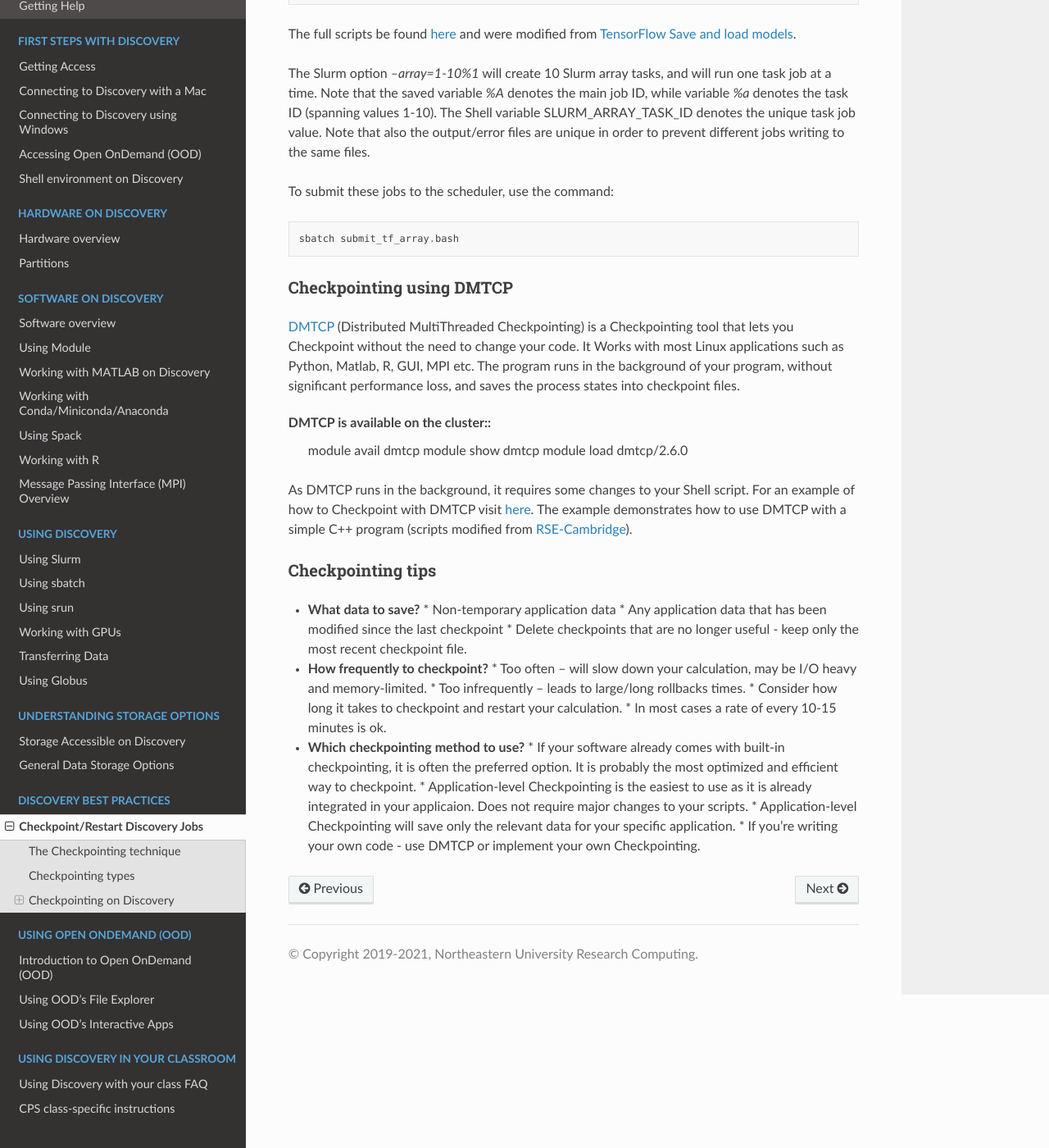
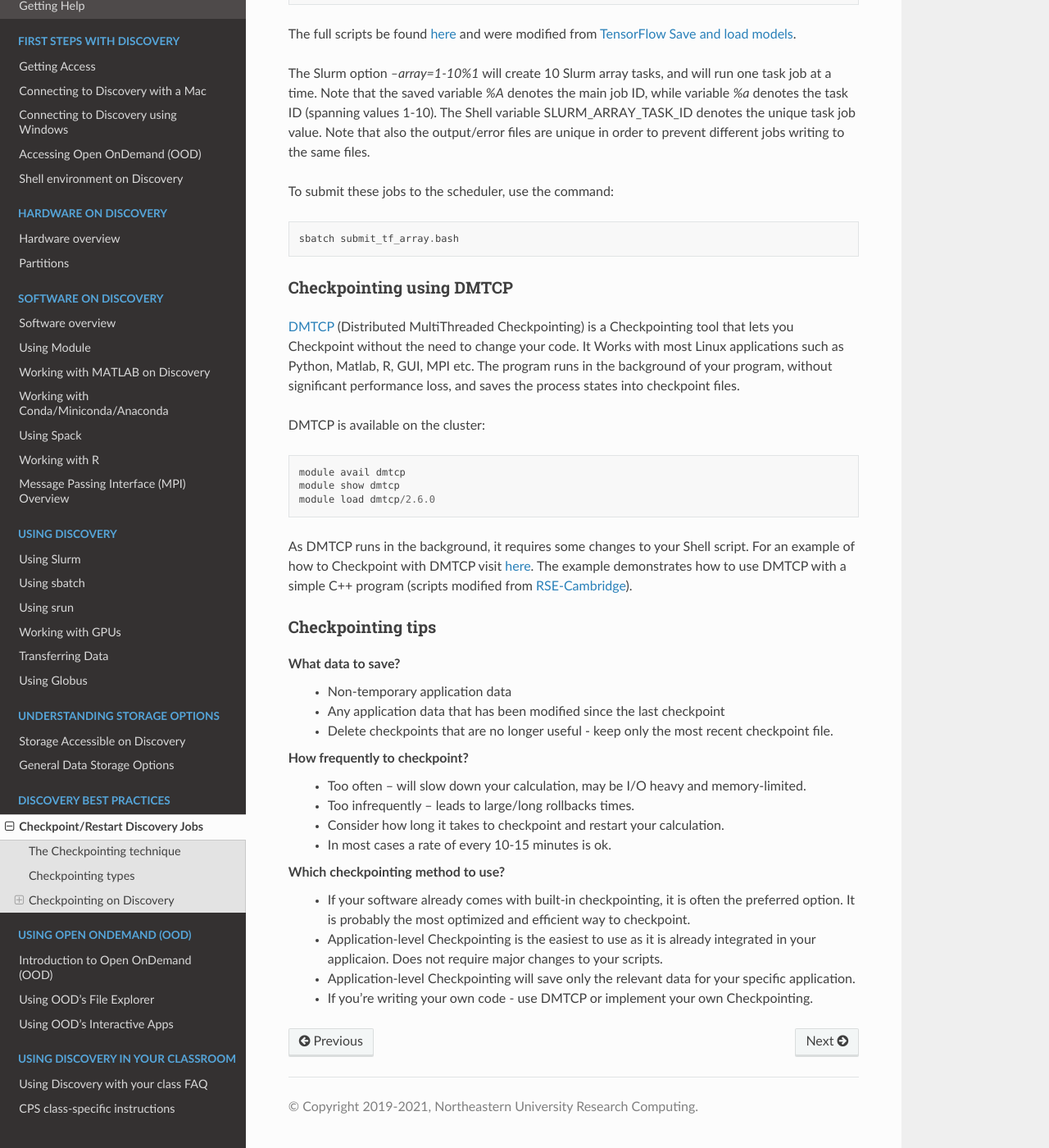
Before and after one commit to northeastern-rc/rc-public-documentation, a Sphinx documentation site: the page built from docs/source/best-practices/checkpointing.rst, in a window 1280 px wide and 1400 px high, scrolled down 3637 px. Shown: the whole window at 82% size. Built offline with Sphinx 7.4.7 and the Read the Docs theme 2.0.0, drawn with Linux system fonts in a browser that asks for light colours.

Commit message:
trial 1 to fix some format issues

```diff
--- a/docs/source/best-practices/checkpointing.rst
+++ b/docs/source/best-practices/checkpointing.rst
@@ -131,9 +131,10 @@ Checkpointing using DMTCP
 The program runs in the background of your program, without significant performance loss, and saves the process states into checkpoint files.
 
 DMTCP is available on the cluster::
-   module avail dmtcp
-   module show dmtcp
-   module load dmtcp/2.6.0
+
+ module avail dmtcp
+ module show dmtcp
+ module load dmtcp/2.6.0
 
 As DMTCP runs in the background, it requires some changes to your Shell script. For an example of how to Checkpoint with DMTCP visit `here <https://github.com/NURC-Training/checkpointing-102021/tree/main/Exercise_3/array-job>`_.
 The example demonstrates how to use DMTCP with a simple C++ program (scripts modified from `RSE-Cambridge <https://github.com/RSE-Cambridge/dmtcp-tests>`_).
@@ -142,16 +143,16 @@ The example demonstrates how to use DMTCP with a simple C++ program (scripts mod
 Checkpointing tips
 ~~~~~~~~~~~~~~~~~~~
 
-* **What data to save?**
+**What data to save?**
   * Non-temporary application data
   * Any application data that has been modified since the last checkpoint
   * Delete checkpoints that are no longer useful - keep only the most recent checkpoint file.
-* **How frequently to checkpoint?**
+**How frequently to checkpoint?**
   * Too often – will slow down your calculation, may be I/O heavy and memory-limited.
   * Too infrequently – leads to large/long rollbacks times.
   * Consider how long it takes to checkpoint and restart your calculation.
   * In most cases a rate of every 10-15 minutes is ok.
-* **Which checkpointing method to use?**
+**Which checkpointing method to use?**
   * If your software already comes with built-in checkpointing, it is often the preferred option. It is probably the most optimized and efficient way to checkpoint.
   * Application-level Checkpointing is the easiest to use as it is already integrated in your applicaion. Does not require major changes to your scripts.
   * Application-level Checkpointing will save only the relevant data for your specific application.
```
